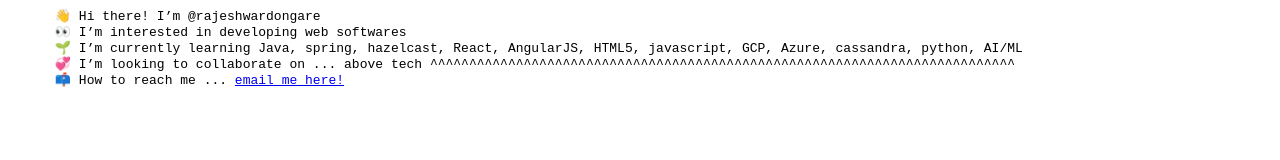
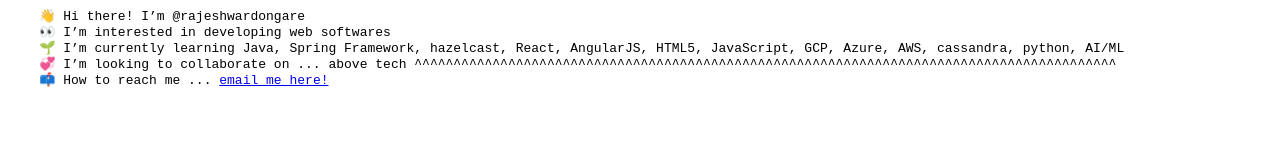
Before and after one commit to rajeshwardongare/rajeshwardongare, a plain HTML site: page index.html in a window 1280 px wide. Drawn offline with Linux system fonts and the light colour scheme.

Commit message:
Update index.html

```diff
--- a/index.html
+++ b/index.html
@@ -1,11 +1,11 @@
 <html>
   <body>
-    <pre>
-      👋 Hi there! I’m @rajeshwardongare
-      👀 I’m interested in developing web softwares
-      🌱 I’m currently learning Java, spring, hazelcast, React, AngularJS, HTML5, javascript, GCP, Azure, cassandra, python, AI/ML
-      💞️ I’m looking to collaborate on ... above tech ^^^^^^^^^^^^^^^^^^^^^^^^^^^^^^^^^^^^^^^^^^^^^^^^^^^^^^^^^^^^^^^^^^^^^^^^^^^
-      📫 How to reach me ... <a href="mailto:rajeshwardongare@gmail.com">email me here!</a>
-    </pre>
+  <pre>
+    👋 Hi there! I’m @rajeshwardongare
+    👀 I’m interested in developing web softwares
+    🌱 I’m currently learning Java, Spring Framework, hazelcast, React, AngularJS, HTML5, JavaScript, GCP, Azure, AWS, cassandra, python, AI/ML
+    💞️ I’m looking to collaborate on ... above tech ^^^^^^^^^^^^^^^^^^^^^^^^^^^^^^^^^^^^^^^^^^^^^^^^^^^^^^^^^^^^^^^^^^^^^^^^^^^^^^^^^^^^^^^^^^
+    📫 How to reach me ... <a href="mailto:rajeshwardongare@gmail.com">email me here!</a>
+  </pre>
   </body>
 </html>
```
